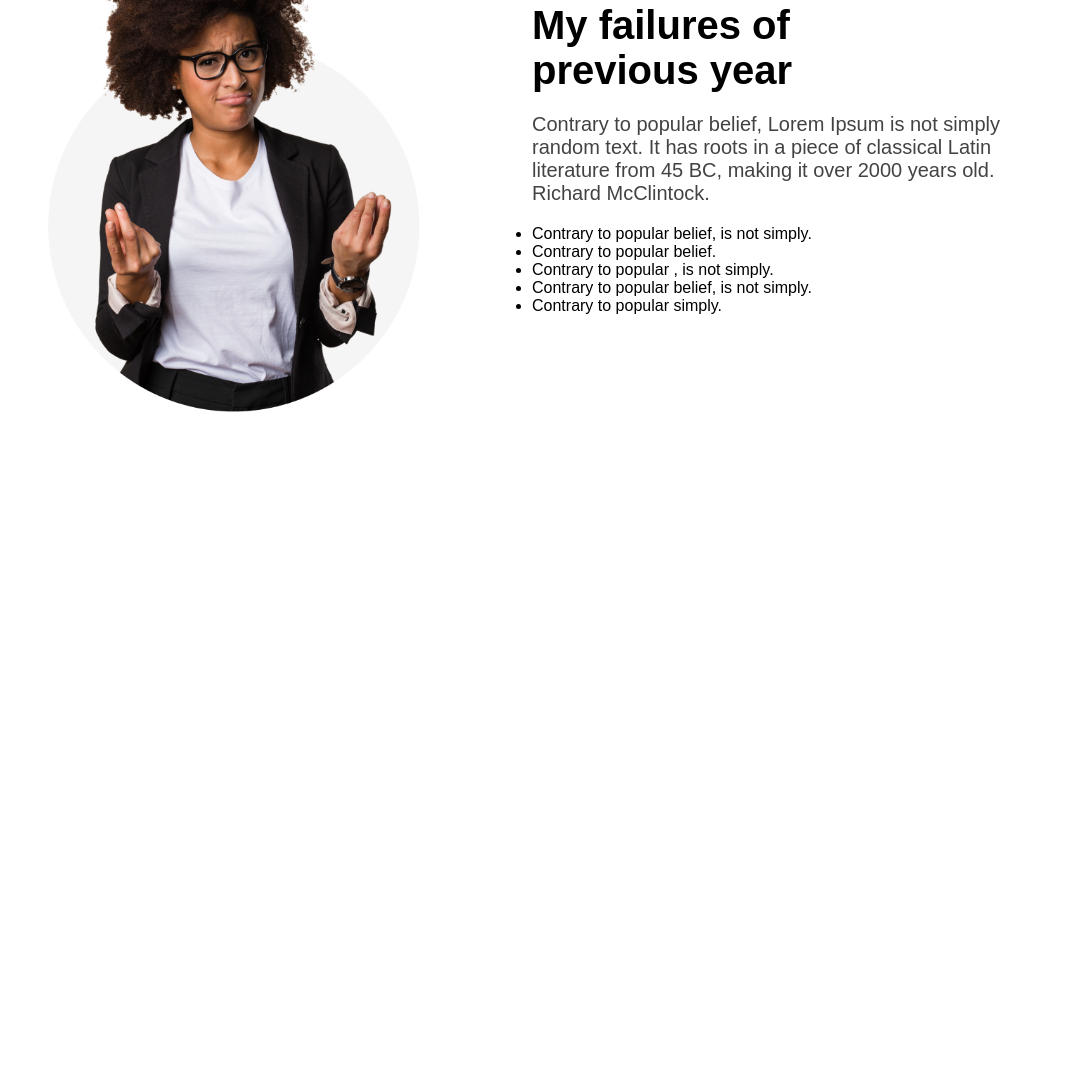
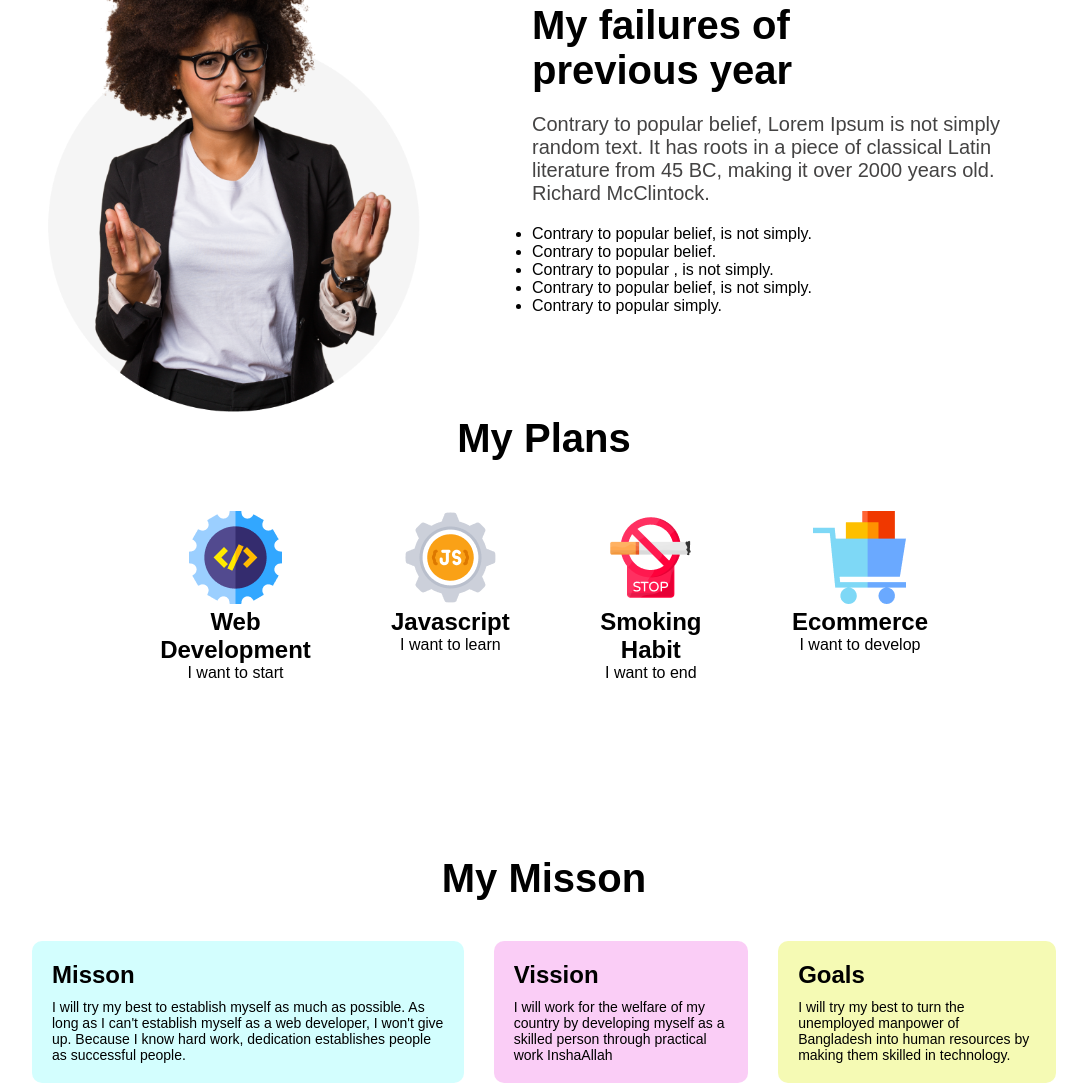
Before and after one commit to nurhossain25/First-Assignment, a plain HTML site: page index.html in a window 1280 px wide. Shown: the part 897-1980 px from the top of the page, without its empty margins (96-1183 px from the left). Before the commit the page ends 1313 px from the top, so only its background shows below. Drawn offline with Linux system fonts and the light colour scheme.

Commit message:
extra section added

```diff
--- a/css/index.css
+++ b/css/index.css
@@ -75,3 +75,84 @@ header p {
     color: rgba(68, 67, 67, 1);
     margin-bottom: 20px;
 }
+
+
+/* Plans Section */
+.plans-section {
+    height: 50vh;
+}
+
+.plans-section .heading {
+    text-align: center;
+    font-size: 40px;
+}
+
+.plans-container {
+    display: flex;
+    gap: 80px;
+    margin: 50px 20%;
+    text-align: center;
+}
+
+/* Plan Section */
+.plan-section {
+    height: 50vh;
+}
+
+.plan-section .headings {
+    text-align: center;
+    font-size: 40px;
+}
+
+.plan-containers {
+    display: flex;
+    gap: 80px;
+    margin: 50px 20%;
+    text-align: center;
+}
+
+
+/* Extra Section */
+.misson-section {
+    display: flex;
+    gap: 30px;
+    margin: 0 10%;
+}
+
+.misson-heading {
+    font-size: 40px;
+    text-align: center;
+    margin: 40px 0;
+}
+
+.misson-section img {
+    width: 60%;
+}
+
+.misson-section h2 {
+    font-size: 24px;
+    margin-bottom: 10px;
+}
+
+.misson-section p {
+    font-size: 14px;
+}
+
+.misson {
+    background-color: rgb(25 250 250 / 19%);
+}
+
+.visson {
+    background-color: rgb(230 19 212 / 21%);
+}
+
+.goals {
+    background-color: rgb(224 238 24 / 32%);
+}
+
+.misson,
+.visson,
+.goals {
+    padding: 20px;
+    border-radius: 10px;
+}
--- a/index.html
+++ b/index.html
@@ -62,6 +62,66 @@
         </div>
     </section>
 
+
+    <!-- Plan Section -->
+    <section class="plan-section">
+        <h1 class="headings">My Plans</h1>
+        <div class="plan-containers">
+            <div>
+                <img src="./images/icons/web.png" alt="web-logo" />
+                <h1>Web Development</h1>
+                <p>I want to start</p>
+            </div>
+            <div>
+                <img src="./images/icons/js.png" alt="web-logo" />
+                <h1>Javascript</h1>
+                <p>I want to learn</p>
+            </div>
+            <div>
+                <img src="./images/icons/smoke.png" alt="web-logo" />
+                <h1>Smoking Habit</h1>
+                <p>I want to end</p>
+            </div>
+            <div>
+                <img src="./images/icons/ecom.png" alt="web-logo" />
+                <h1>Ecommerce</h1>
+                <p>I want to develop</p>
+            </div>
+        </div>
+    </section>
+
+
+    <!-- Extra Section -->
+    <section>
+        <h1 class="misson-heading">My Misson</h1>
+        <div class="misson-section">
+            <div class="misson">
+
+                <h2>Misson</h2>
+                <p> I will try my best to establish myself as much as possible. As long as I can't
+                    establish myself as a web developer, I won't give up. Because I know
+                    hard work, dedication establishes people as successful people.
+                </p>
+            </div>
+            <div class="visson">
+
+                <h2>Vission</h2>
+                <p>
+                    I will work for the welfare of my country by developing
+                    myself as a skilled person through practical work InshaAllah
+                </p>
+            </div>
+            <div class="goals">
+
+                <h2>Goals</h2>
+                <p> I will try my best to
+                    turn the unemployed manpower of Bangladesh into human resources by
+                    making them skilled in technology.
+                </p>
+            </div>
+        </div>
+    </section>
+
 </body>
 
 </html>
```
